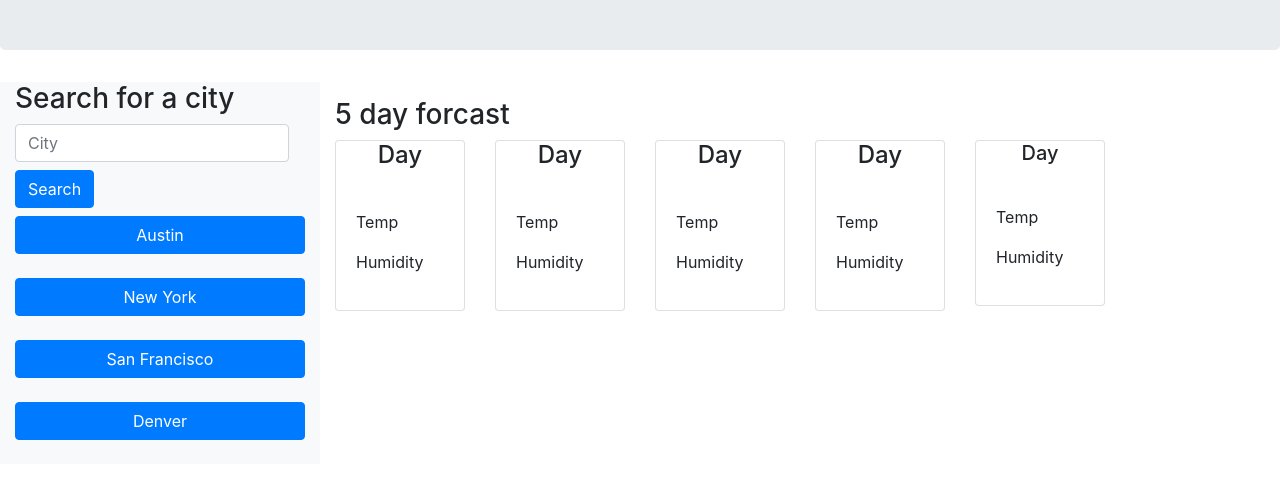
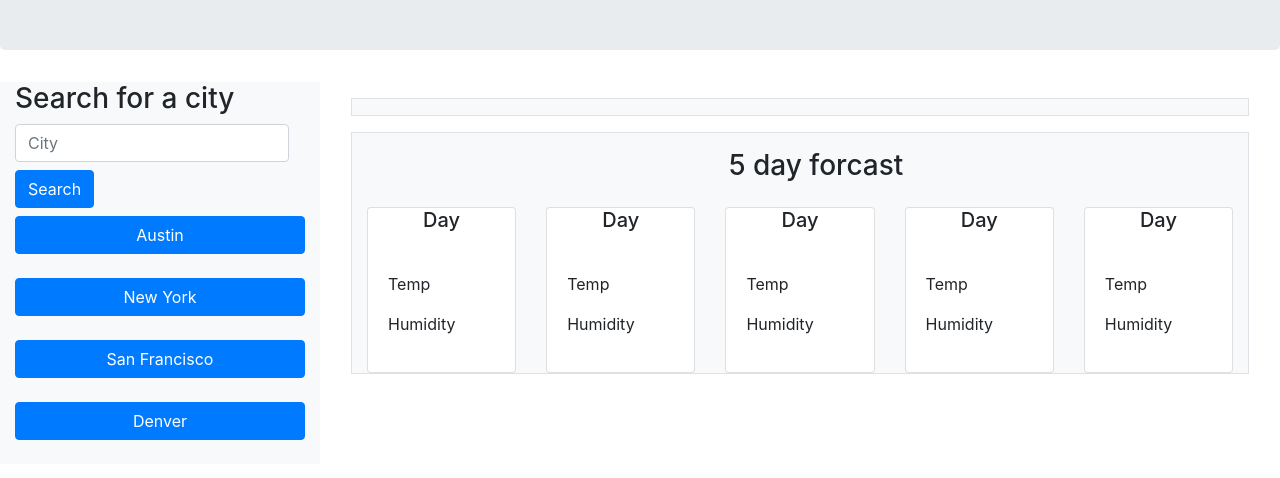
Before and after one commit to cobell206/UW_homework_6, a plain HTML site: page index.html in a window 1280 px wide. Shown: the part 124-602 px from the top of the page. Drawn offline with nearby package versions, Linux system fonts and the light colour scheme; no server answers.

Commit message:
5 day forcast working

```diff
--- a/index.html
+++ b/index.html
@@ -42,7 +42,7 @@
             </div>
 
             <div class="col-9">
-                <div class="row">
+                <div class="row bg-light border m-3">
                     <div class="col-12">
                         <h2 id=current_city></h2>
                         <p id="temp"></p>
@@ -50,16 +50,16 @@
                         <p id="wind_speed"></p>
                     </div>
                 </div>
-                <div class="row">
-                    <div class="col-12">
+                <div class="row bg-light border m-3">
+                    <div class="col-12 text-center m-3">
                         <h3>5 day forcast</h3>
                     </div>
 
                     <!-- 5 Day Forcast -->
-                    <div class="col-2">
+                    <div class="col">
                         <div class="card">
                             <div class="card-title text-center">
-                                <h4 id="day0">Day</h4>
+                                <h5 id="day0">Day</h5>
                             </div>
                             <div class="card-body">
                                 <p id="temp0">Temp</p>
@@ -68,10 +68,10 @@
                         </div>
                     </div>
 
-                    <div class="col-2">
+                    <div class="col">
                         <div class="card">
                             <div class="card-title text-center">
-                                <h4 id="day1">Day</h4>
+                                <h5 id="day1">Day</h5>
                             </div>
                             <div class="card-body">
                                 <p id="temp1">Temp</p>
@@ -80,10 +80,10 @@
                         </div>
                     </div>
 
-                    <div class="col-2">
+                    <div class="col">
                         <div class="card">
                             <div class="card-title text-center">
-                                <h4 id="day2">Day</h4>
+                                <h5 id="day2">Day</h5>
                             </div>
                             <div class="card-body">
                                 <p id="temp2">Temp</p>
@@ -92,10 +92,10 @@
                         </div>
                     </div>
 
-                    <div class="col-2">
+                    <div class="col">
                         <div class="card">
                             <div class="card-title text-center">
-                                <h4 id="day3">Day</h4>
+                                <h5 id="day3">Day</h5>
                             </div>
                             <div class="card-body">
                                 <p id="temp3">Temp</p>
@@ -104,7 +104,7 @@
                         </div>
                     </div>
 
-                    <div class="col-2">
+                    <div class="col">
                         <div class="card">
                             <div class="card-title text-center">
                                 <h5 id="day4">Day</h5>
--- a/javascript.js
+++ b/javascript.js
@@ -32,7 +32,12 @@ var get_city = function(city) {
 
         for (var i=0; i<5; i++) {
             day_ = data.list[(i+1)*8 - 1].dt_txt.slice(0,10)
+            temp_ = data.list[(i+1)*8 - 1].main.temp
+            humidity_ = data.list[(i+1)*8 - 1].main.humidity
             $("#day" + i).text(day_)
+            $("#temp" + i).text("Temp: " + temp_ + " F")
+            $("#humidity" + i).text("Humidity: " + humidity_ + " %")
+
         }
         console.log(data.list);
     })
```
